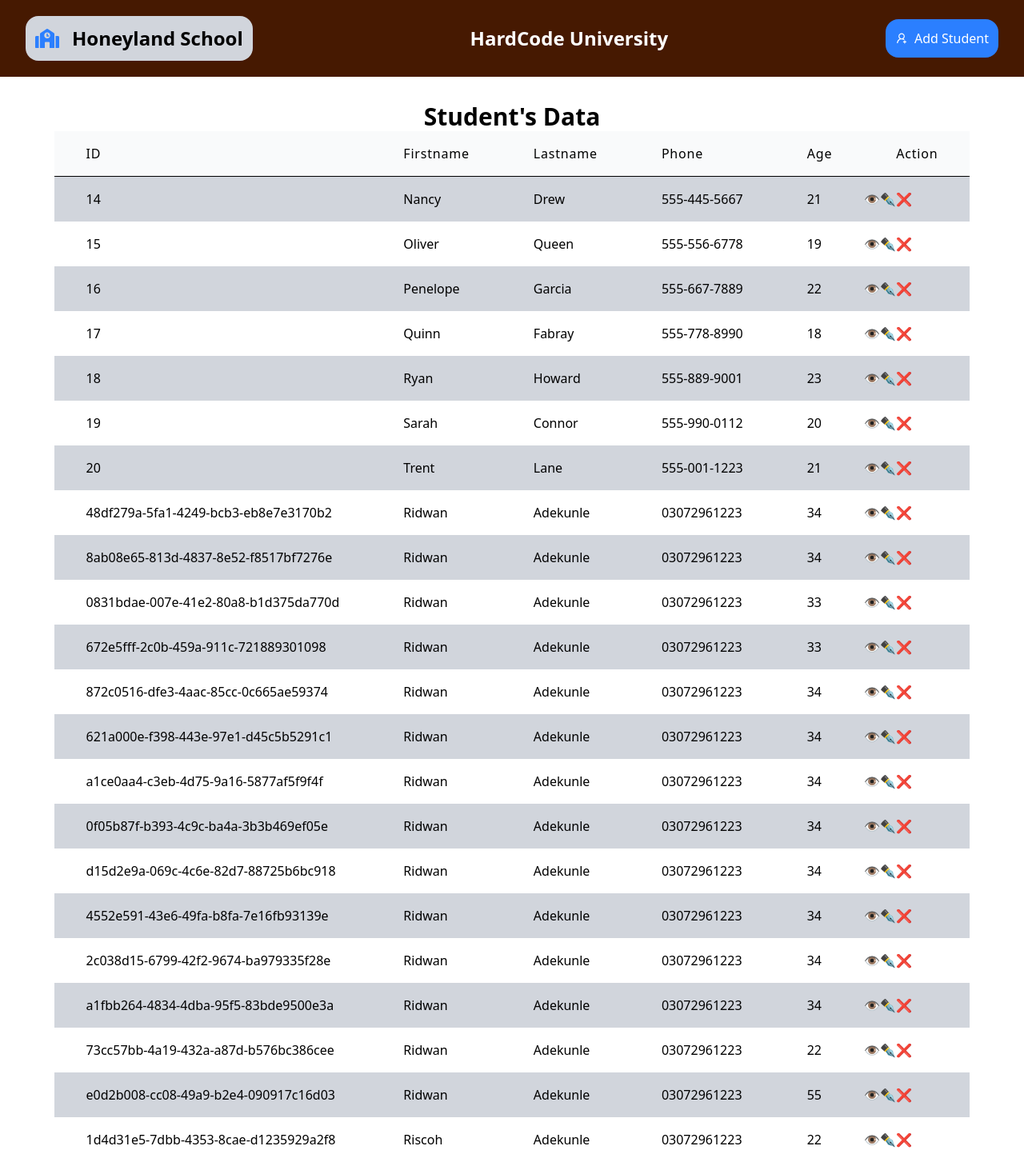
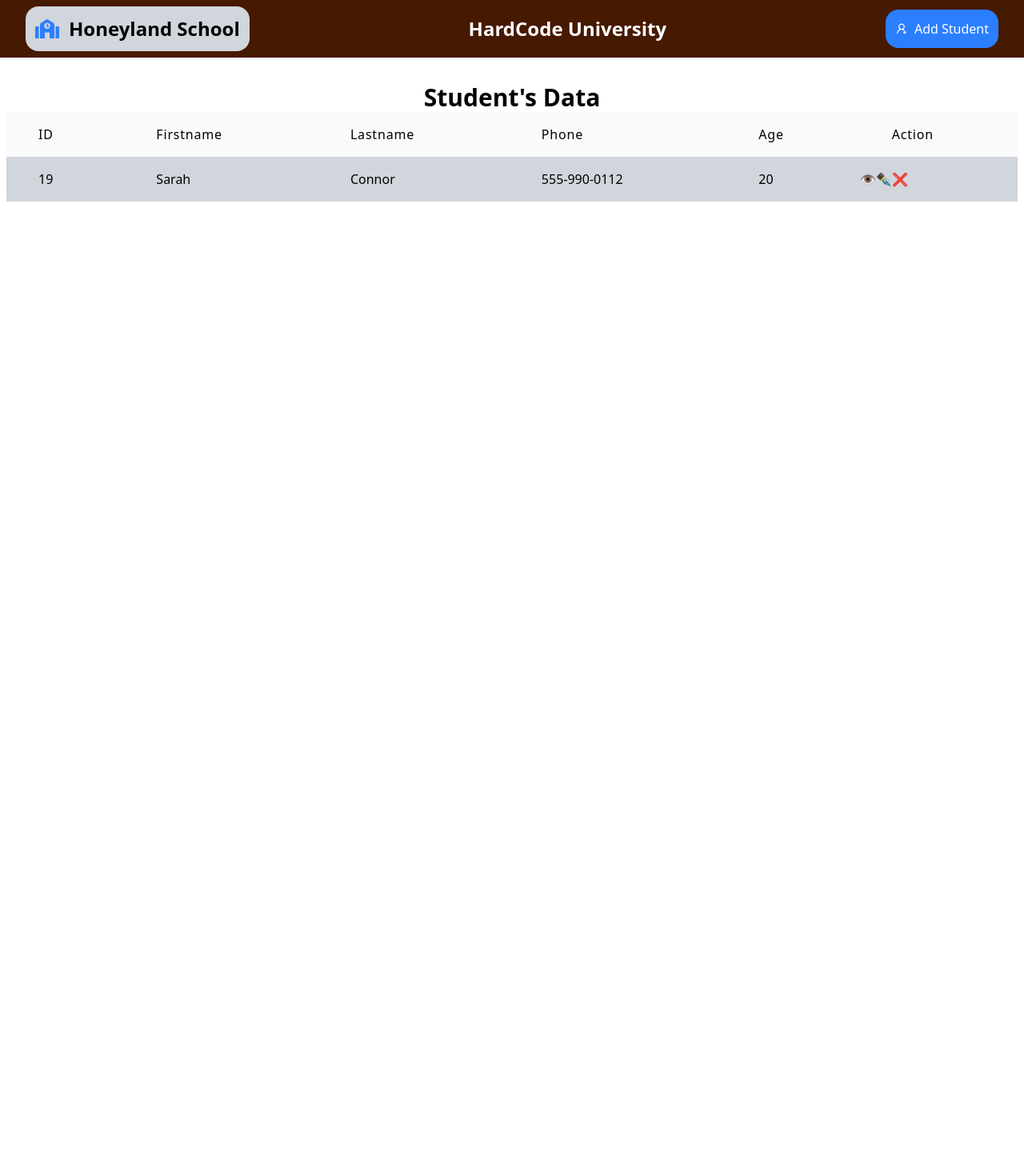
Before and after one commit to riscohfundz/React.js-CRUD, a React (Vite) app: page / in a window 1280 px wide. Shown: the whole page at 80% size. After the commit the page ends 800 px from the top, so only its background shows below. Built offline with nearby package versions, Linux system fonts and the light colour scheme; data requests are answered from the project's data file.

Commit message:
some changes made for responsiveness

```diff
--- a/db.json
+++ b/db.json
@@ -1,158 +1,11 @@
 {
   "students": [
-    {
-      "id": "14",
-      "firstName": "Nancy",
-      "lastName": "Drew",
-      "phone": "555-445-5667",
-      "age": 21
-    },
-    {
-      "id": "15",
-      "firstName": "Oliver",
-      "lastName": "Queen",
-      "phone": "555-556-6778",
-      "age": 19
-    },
-    {
-      "id": "16",
-      "firstName": "Penelope",
-      "lastName": "Garcia",
-      "phone": "555-667-7889",
-      "age": 22
-    },
-    {
-      "id": "17",
-      "firstName": "Quinn",
-      "lastName": "Fabray",
-      "phone": "555-778-8990",
-      "age": 18
-    },
-    {
-      "id": "18",
-      "firstName": "Ryan",
-      "lastName": "Howard",
-      "phone": "555-889-9001",
-      "age": 23
-    },
     {
       "id": "19",
       "firstName": "Sarah",
       "lastName": "Connor",
       "phone": "555-990-0112",
       "age": 20
-    },
-    {
-      "id": "20",
-      "firstName": "Trent",
-      "lastName": "Lane",
-      "phone": "555-001-1223",
-      "age": 21
-    },
-    {
-      "id": "48df279a-5fa1-4249-bcb3-eb8e7e3170b2",
-      "firstName": "Ridwan",
-      "lastName": "Adekunle",
-      "age": "34",
-      "phone": "03072961223"
-    },
-    {
-      "id": "8ab08e65-813d-4837-8e52-f8517bf7276e",
-      "firstName": "Ridwan",
-      "lastName": "Adekunle",
-      "age": "34",
-      "phone": "03072961223"
-    },
-    {
-      "id": "0831bdae-007e-41e2-80a8-b1d375da770d",
-      "firstName": "Ridwan",
-      "lastName": "Adekunle",
-      "age": "33",
-      "phone": "03072961223"
-    },
-    {
-      "id": "672e5fff-2c0b-459a-911c-721889301098",
-      "firstName": "Ridwan",
-      "lastName": "Adekunle",
-      "age": "33",
-      "phone": "03072961223"
-    },
-    {
-      "id": "872c0516-dfe3-4aac-85cc-0c665ae59374",
-      "firstName": "Ridwan",
-      "lastName": "Adekunle",
-      "age": "34",
-      "phone": "03072961223"
-    },
-    {
-      "id": "621a000e-f398-443e-97e1-d45c5b5291c1",
-      "firstName": "Ridwan",
-      "lastName": "Adekunle",
-      "age": "34",
-      "phone": "03072961223"
-    },
-    {
-      "id": "a1ce0aa4-c3eb-4d75-9a16-5877af5f9f4f",
-      "firstName": "Ridwan",
-      "lastName": "Adekunle",
-      "age": "34",
-      "phone": "03072961223"
-    },
-    {
-      "id": "0f05b87f-b393-4c9c-ba4a-3b3b469ef05e",
-      "firstName": "Ridwan",
-      "lastName": "Adekunle",
-      "age": "34",
-      "phone": "03072961223"
-    },
-    {
-      "id": "d15d2e9a-069c-4c6e-82d7-88725b6bc918",
-      "firstName": "Ridwan",
-      "lastName": "Adekunle",
-      "age": "34",
-      "phone": "03072961223"
-    },
-    {
-      "id": "4552e591-43e6-49fa-b8fa-7e16fb93139e",
-      "firstName": "Ridwan",
-      "lastName": "Adekunle",
-      "age": "34",
-      "phone": "03072961223"
-    },
-    {
-      "id": "2c038d15-6799-42f2-9674-ba979335f28e",
-      "firstName": "Ridwan",
-      "lastName": "Adekunle",
-      "age": "34",
-      "phone": "03072961223"
-    },
-    {
-      "id": "a1fbb264-4834-4dba-95f5-83bde9500e3a",
-      "firstName": "Ridwan",
-      "lastName": "Adekunle",
-      "age": "34",
-      "phone": "03072961223"
-    },
-    {
-      "id": "73cc57bb-4a19-432a-a87d-b576bc386cee",
-      "firstName": "Ridwan",
-      "lastName": "Adekunle",
-      "age": "22",
-      "phone": "03072961223"
-    },
-    {
-      "id": "e0d2b008-cc08-49a9-b2e4-090917c16d03",
-      "firstName": "Ridwan",
-      "lastName": "Adekunle",
-      "age": "55",
-      "phone": "03072961223"
-    },
-    {
-      "id": "1d4d31e5-7dbb-4353-8cae-d1235929a2f8",
-      "firstName": "Riscoh",
-      "lastName": "Adekunle",
-      "age": "22",
-      "phone": "03072961223"
     }
   ],
   "scores": [
--- a/src/components/CreateStudent.jsx
+++ b/src/components/CreateStudent.jsx
@@ -92,7 +92,6 @@ const CreateStudent = () => {
                   </div>
                   {errors.firstName && (
                     <span className="text-red-500">
-                      {errors.firstName.message}
                     </span>
                   )}
                 </div>
--- a/src/components/DeleteStudent.jsx
+++ b/src/components/DeleteStudent.jsx
@@ -25,7 +25,6 @@ const DeleteStudent = () => {
     try {
       if (window.confirm("Are you sure you want to delete this student?")) {
         await axios.delete(`http://localhost:3005/students/${id}`);
-        alert("Student deleted successfully!");
         navigate("/");
       }
     } catch (error) {
@@ -36,8 +35,8 @@ const DeleteStudent = () => {
   if (!student) return <p className="text-center text-gray-500 mt-10">Loading...</p>;
 
   return (
-    <div className="flex items-center justify-center min-h-screen bg-gray-100">
-      <div className="bg-white shadow-lg rounded-2xl p-8 w-full max-w-md">
+      <div className="flex items-center justify-center min-h-screen bg-gray-100 p-4">
+       <div className="bg-white shadow-lg rounded-2xl p-6 w-full max-w-sm sm:max-w-md text-center">
         <h2 className="text-2xl font-bold text-center text-gray-800 mb-4">
           Delete Student Data
         </h2>
--- a/src/components/Home.jsx
+++ b/src/components/Home.jsx
@@ -38,9 +38,9 @@ const Home = () => {
       )}
 
     {!loading && studentData && (
-      <div className="table-auto overflow-x-auto">
+    <div className="overflow-x-auto w-full px-2">
       <h1 className="text-3xl font-bold text-center">Student's Data</h1>
-     <table className="min-w-full divide-y">
+   <table className="min-w-full border-collapse text-sm sm:text-base">
        <thead className="bg-gray-50">
        <tr className="px-10 py-4 text-left tracking-wider font-medium">
         <th className="px-10 py-4 text-left tracking-wider font-medium">ID</th>
--- a/src/components/Nav.jsx
+++ b/src/components/Nav.jsx
@@ -1,25 +1,64 @@
 import { AiOutlineUserAdd } from "react-icons/ai";
 import { FaSchool } from "react-icons/fa";
-import {Link} from 'react-router'
+import { Link } from "react-router";
+import { useState } from "react";
+import { GiHamburgerMenu } from "react-icons/gi";
+import { IoMdClose } from "react-icons/io";
 
 const Nav = () => {
+  const [menuOpen, setMenuOpen] = useState(false);
+
   return (
-    <nav className="py-2 px-8 flex min-w-full h-24 justify-between items-center bg-amber-950 text-white">
-        <div className='bg-gray-300 rounded-2xl space-x-4 p-3 flex items-center justify-center'>
-            <FaSchool  className="text-blue-500 text-3xl"/>
-            <span className="text-black text-2xl font-bold">Honeyland School</span>
+    <nav className="py-2 px-4 sm:px-8 flex justify-between items-center bg-amber-950 text-white">
+      {/* Logo Section */}
+      <div className="flex items-center space-x-3 bg-gray-300 rounded-2xl p-2 sm:p-3">
+        <FaSchool className="text-blue-500 text-2xl sm:text-3xl" />
+        <span className="text-black text-lg sm:text-2xl font-bold">
+          Honeyland School
+        </span>
       </div>
-        <div className="font-semibold text-2xl">HardCode University</div>
-        <div>
-            <Link to='/create-student'>
-              <button className="flex cursor-pointer justify-center items-center space-x-2 bg-blue-500 p-3 rounded-2xl">
+
+      {/* Middle Text (Hidden on mobile) */}
+      <div className="hidden md:block font-semibold text-xl sm:text-2xl">
+        HardCode University
+      </div>
+
+      {/* Add Student Button */}
+      <div className="hidden md:block">
+        <Link to="/create-student">
+          <button className="flex items-center space-x-2 bg-blue-500 p-2 sm:p-3 rounded-2xl hover:bg-blue-600 transition">
             <AiOutlineUserAdd /> <span>Add Student</span>
           </button>
         </Link>
       </div>
 
+      {/* Hamburger (Mobile) */}
+      <div className="md:hidden">
+        <button onClick={() => setMenuOpen(!menuOpen)}>
+          {menuOpen ? (
+            <IoMdClose className="text-3xl" />
+          ) : (
+            <GiHamburgerMenu className="text-3xl" />
+          )}
+        </button>
+      </div>
+
+      {/* Mobile Menu */}
+      {menuOpen && (
+        <div className="absolute top-20 right-0 bg-amber-950 w-full text-center py-4 space-y-4 flex flex-col items-center md:hidden shadow-lg">
+          <span className="font-semibold text-lg">HardCode University</span>
+          <Link to="/create-student">
+            <button
+              onClick={() => setMenuOpen(false)}
+              className="flex items-center space-x-2 bg-blue-500 p-3 rounded-2xl hover:bg-blue-600"
+            >
+              <AiOutlineUserAdd /> <span>Add Student</span>
+            </button>
+          </Link>
+        </div>
+      )}
     </nav>
-  )
-}
+  );
+};
 
-export default Nav
+export default Nav;
--- a/src/components/ReadStudent.jsx
+++ b/src/components/ReadStudent.jsx
@@ -32,7 +32,7 @@ const ReadStudent = () => {
 
   return (
     <div className="min-h-screen bg-gray-100 flex justify-center items-center p-4">
-      <div className="bg-white shadow-lg rounded-2xl p-6 w-full max-w-sm text-center">
+       <div className="bg-white shadow-lg rounded-2xl p-6 w-full max-w-sm sm:max-w-md md:max-w-lg text-center">
         {/* Loader */}
         {loading ? (
           <div className="flex justify-center items-center gap-2 animate-spin text-blue-600 text-4xl">
--- a/src/components/UpdateStudent.jsx
+++ b/src/components/UpdateStudent.jsx
@@ -48,9 +48,9 @@ const UpdateStudent = () => {
   }
 
   return (
-    <div className="min-h-screen bg-gray-100 flex justify-center items-center p-4">
-        <form onSubmit={handleSubmit(onSubmit)}>
-         <div className="bg-white shadow-lg rounded-2xl p-6 w-full max-w-sm text-center">
+    <div className="min-h-screen bg-gray-100 flex justify-center items-center p-4 sm:p-6">
+     <form onSubmit={handleSubmit(onSubmit)} className="w-full max-w-sm sm:max-w-md md:max-w-lg bg-white shadow-lg rounded-2xl p-6">
+        <div className="bg-white shadow-lg rounded-2xl p-6 w-full max-w-sm text-center">
             <div className="border-b border-gray-900/10 pb-12">
               <h2 className="text-3xl font-bold text-center text-gray-900">
                 Update student Data
```
Lines whose indentation alone changed are shown as unchanged.
